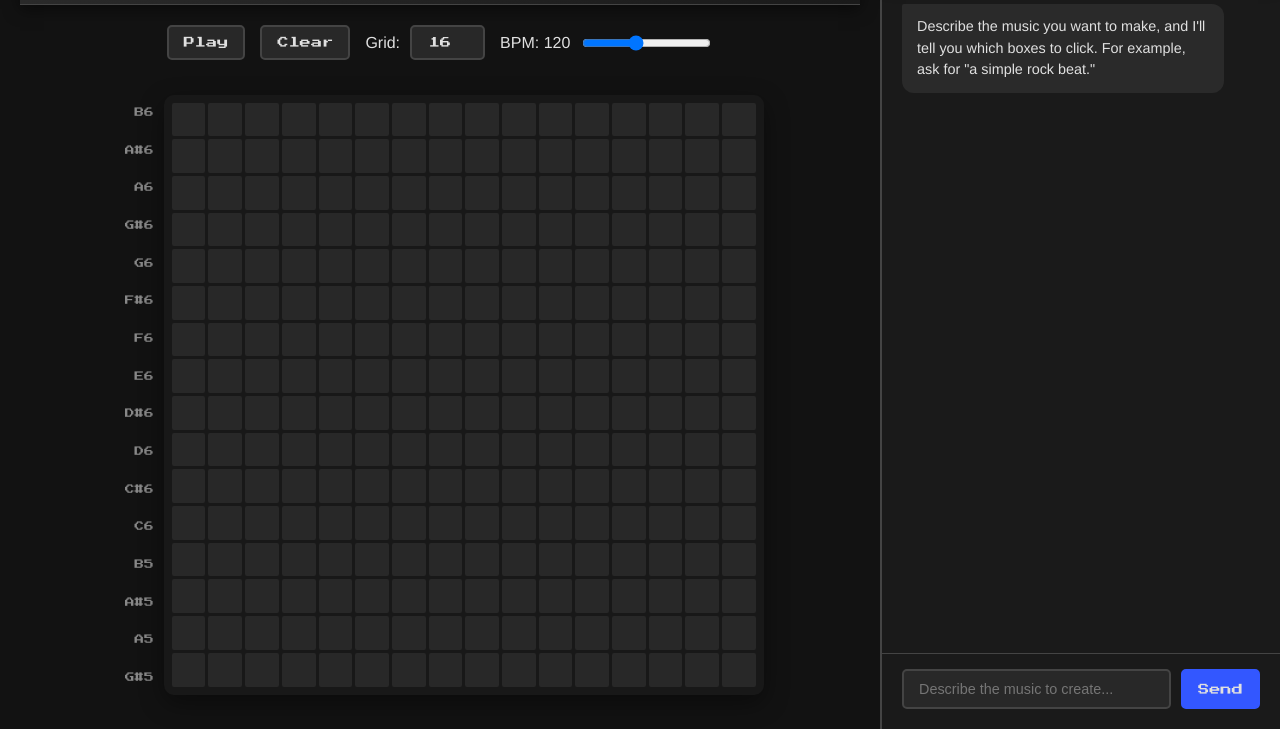
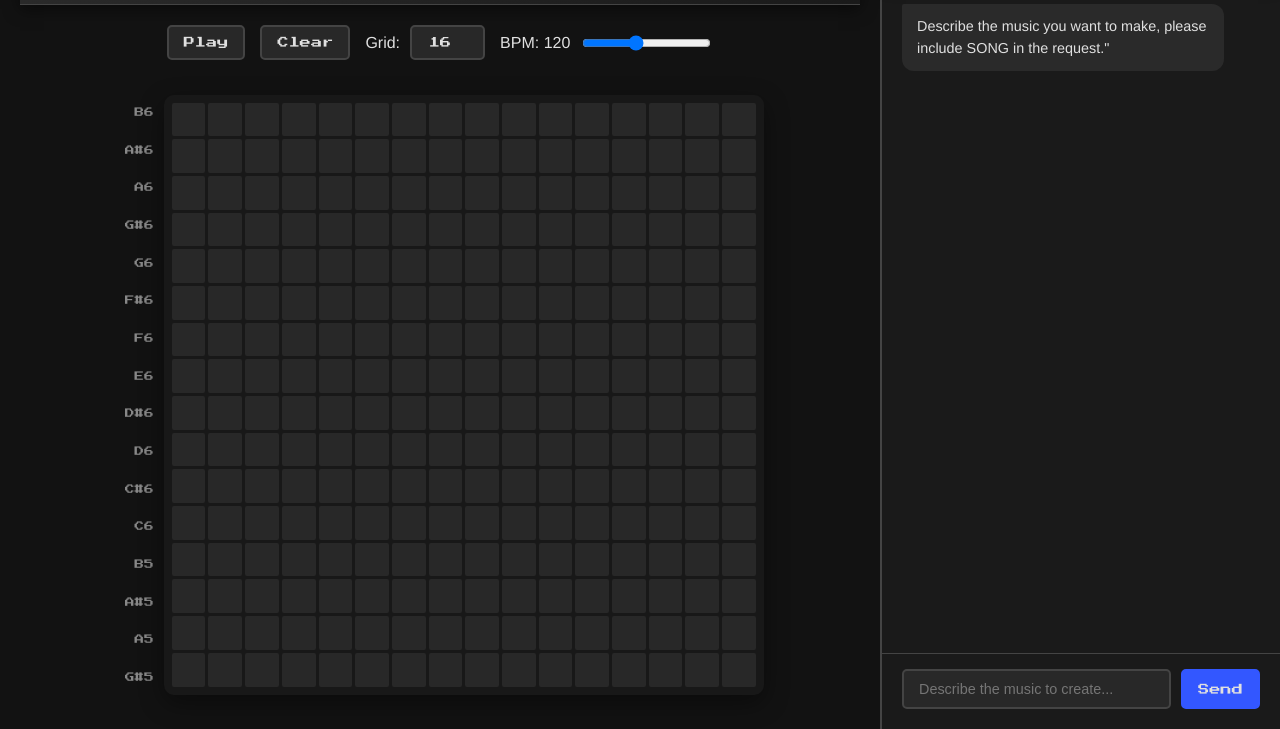
Before and after one commit to abdallla142/Pixel_Beat, a plain HTML site: page index.html in a window 1280 px wide. Shown: the part 71-800 px from the top of the page. Drawn offline with Linux system fonts and the light colour scheme.

Commit message:
Update index.html

```diff
--- a/index.html
+++ b/index.html
@@ -42,7 +42,7 @@
                 <h2>AI Assistant</h2>
             </header>
             <div id="ai-chat-box">
-                <div class="chat-message ai">Describe the music you want to make, and I'll tell you which boxes to click. For example, ask for "a simple rock beat."</div>
+                <div class="chat-message ai">Describe the music you want to make, please include SONG in the request."</div>
             </div>
             <div id="ai-chat-input-container">
                 <input type="text" id="ai-chat-input" placeholder="Describe the music to create...">
```
